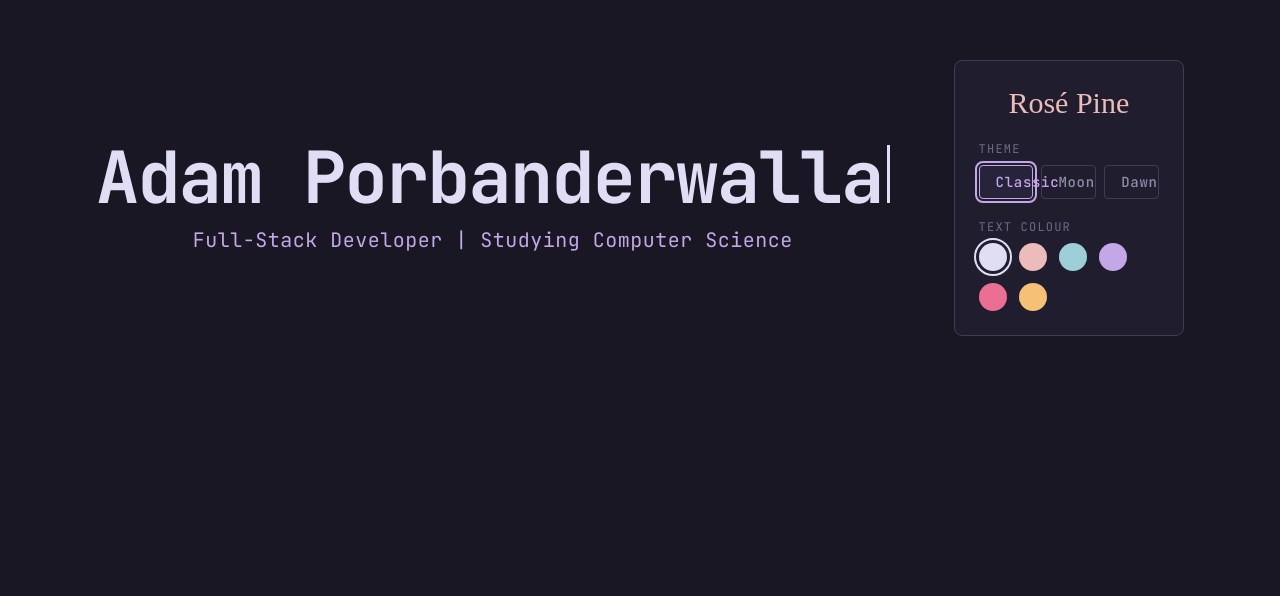
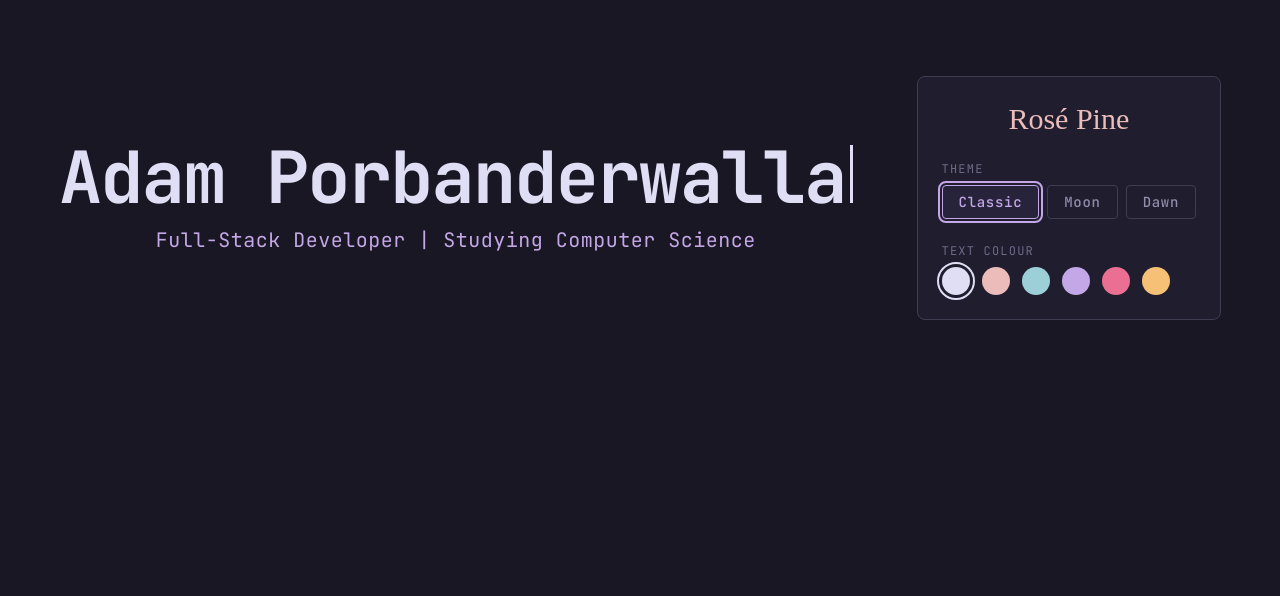
Before and after one commit to AP3008/web-portfolio, a Next.js app: page / in a window 1280 px wide. Shown: the part 202-798 px from the top of the page. Built offline with nearby package versions, Linux system fonts and the light colour scheme; a web font is replaced by a local one.

Commit message:
fix: fixed wrapping bug w/ theme picker

```diff
--- a/src/components/gate/ThemePicker.tsx
+++ b/src/components/gate/ThemePicker.tsx
@@ -26,7 +26,7 @@ export function ThemePicker() {
 
   return (
     <div
-      className="flex w-full max-w-[20rem] flex-col gap-5 rounded-lg border p-4 sm:p-6"
+      className="flex w-full flex-col items-center gap-6 rounded-lg border p-4 sm:w-auto sm:p-6"
       style={{
         background: "var(--rp-surface)",
         borderColor: "var(--rp-highlight-med)",
@@ -44,14 +44,14 @@ export function ThemePicker() {
       </span>
 
       {/* Theme variant buttons */}
-      <div className="flex w-full flex-col gap-2">
+      <div className="flex w-full flex-col gap-2 sm:w-auto">
         <span
           className="text-xs uppercase tracking-widest"
           style={{ color: "var(--rp-muted)" }}
         >
           Theme
         </span>
-        <div className="grid w-full grid-cols-3 gap-2">
+        <div className="flex flex-wrap gap-2 sm:flex-nowrap">
           {VARIANT_LABELS.map(({ key, label }) => {
             const isActive = variant === key;
             const isHovered = hoveredVariant === key;
@@ -61,7 +61,7 @@ export function ThemePicker() {
                 onClick={() => setVariant(key)}
                 onMouseEnter={() => setHoveredVariant(key)}
                 onMouseLeave={() => setHoveredVariant(null)}
-                className="w-full min-w-0 rounded px-2 py-1.5 text-xs font-medium tracking-wide transition-all duration-200 sm:px-4 sm:text-sm sm:tracking-wider"
+                className="rounded px-3 py-1.5 text-xs font-medium tracking-wide transition-all duration-200 sm:px-4 sm:text-sm sm:tracking-wider"
                 style={{
                   background: isActive
                     ? "var(--rp-overlay)"
```
